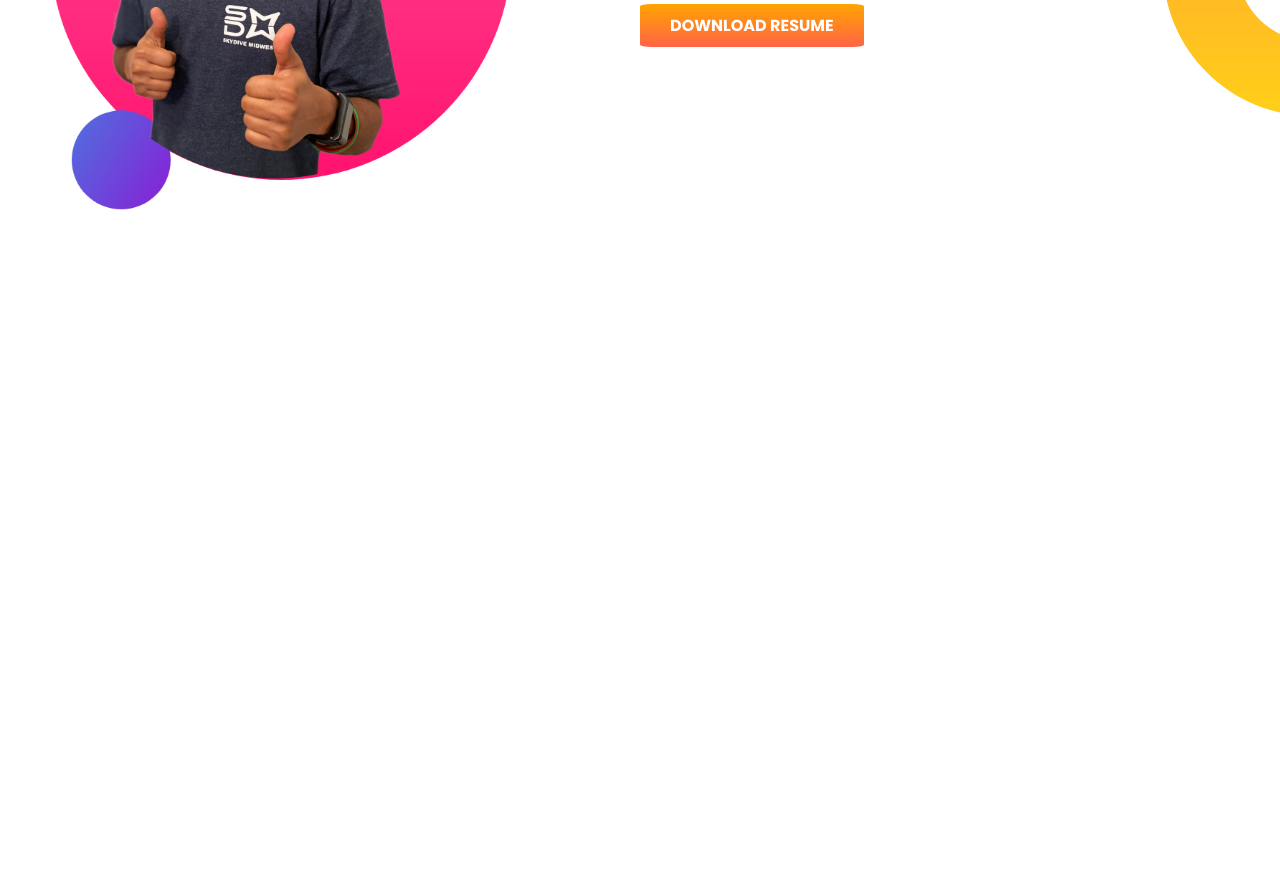
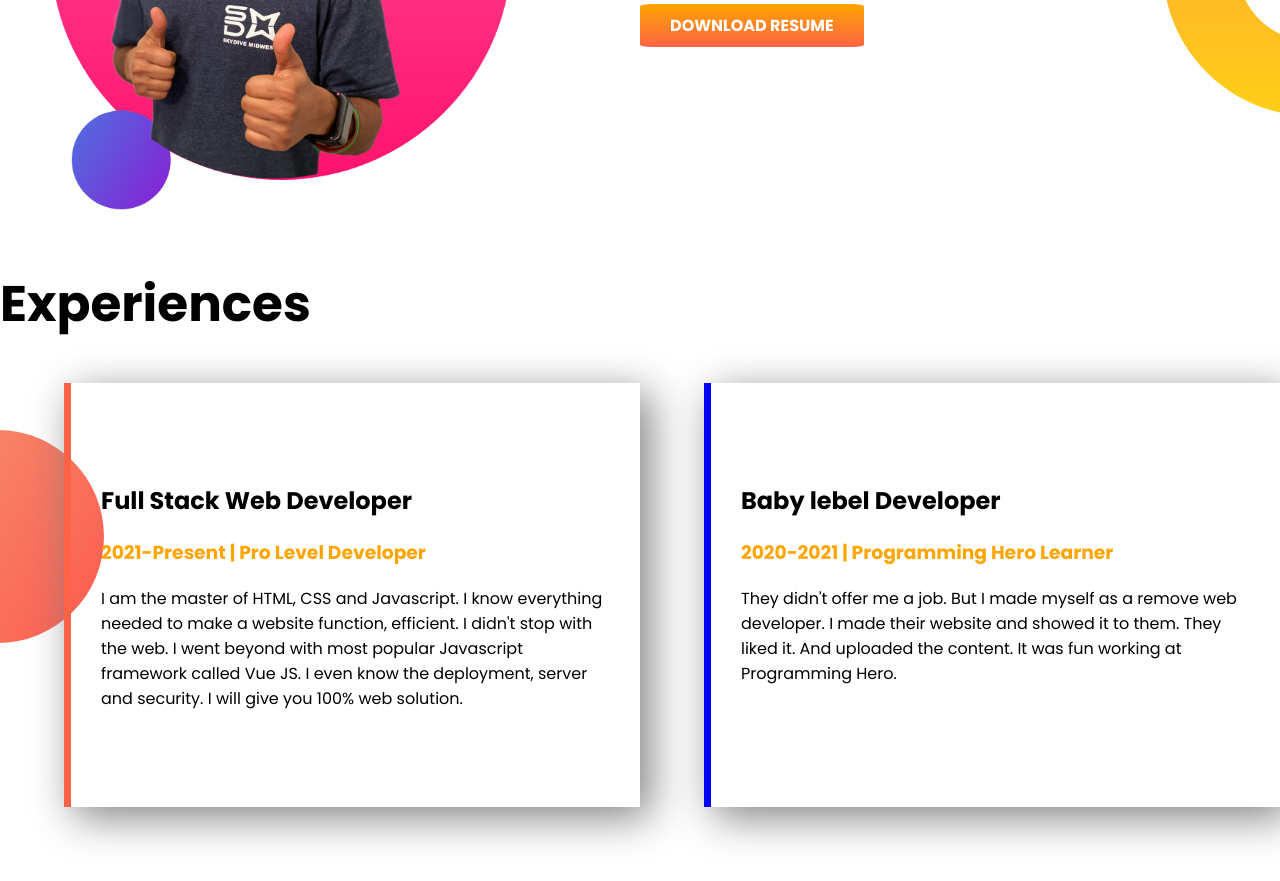
Before and after one commit to scriptertoufiq/developer-portfolio, a plain HTML site: page index.html in a window 1280 px wide. Shown: the part 822-1703 px from the top of the page. Before the commit the page ends 1089 px from the top, so only its background shows below. Drawn offline with Linux system fonts and the light colour scheme.

Commit message:
Experience area done

```diff
--- a/index.html
+++ b/index.html
@@ -43,6 +43,27 @@
             <a class="resume-button" href="#" target="_blank">Download Resume</a>
         </div>
     </section>
+
+    <section class="experience-area">
+        <h1>Experiences</h1>
+        <div class="flexible-container">
+            <div class="expec-sec left-border">
+                <h2>Full Stack Web Developer</h2>
+                <h3 class="orange-color">2021-Present | Pro Level Developer</h3>
+                <p>I am the master of HTML, CSS and Javascript. I know everything needed to make a website function,
+                    efficient. I didn't stop with the web. I went beyond with most popular Javascript framework called
+                    Vue
+                    JS. I even know the deployment, server and security. I will give you 100% web solution.</p>
+            </div>
+            <div class="expec-sec right-border">
+                <h2>Baby lebel Developer</h2>
+                <h3 class="orange-color">2020-2021 | Programming Hero Learner</h3>
+                <p>They didn't offer me a job. But I made myself as a remove web developer. I made their website and
+                    showed
+                    it to them. They liked it. And uploaded the content. It was fun working at Programming Hero.</p>
+            </div>
+        </div>
+    </section>
 </body>
 
 </html>
--- a/style.css
+++ b/style.css
@@ -74,3 +74,31 @@ h1 {
 .dream-image img {
     width: 80%;
 }
+
+.flexible-container {
+    display: flex;
+}
+
+.experience-area {
+    margin-bottom: 100px;
+    background-image: url(images/exp-bg.png);
+    background-position: left;
+    background-repeat: no-repeat;
+}
+
+
+.left-border {
+    border-left: 7px solid tomato;
+}
+
+.right-border {
+    border-left: 7px solid blue;
+}
+
+.expec-sec {
+    width: 40%;
+    margin-left: 5%;
+    margin-left: 5%;
+    box-shadow: 10px 10px 40px gray;
+    padding: 80px 30px;
+}
```
